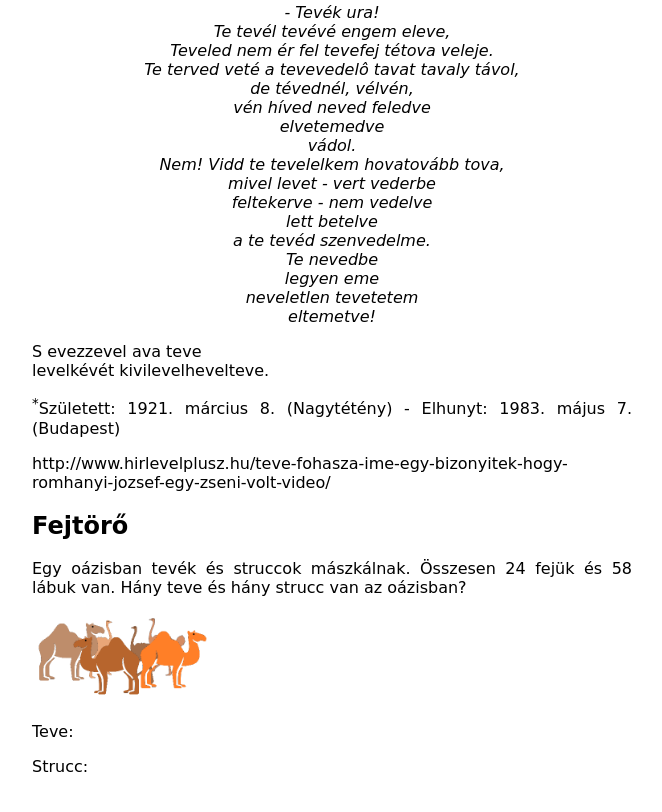
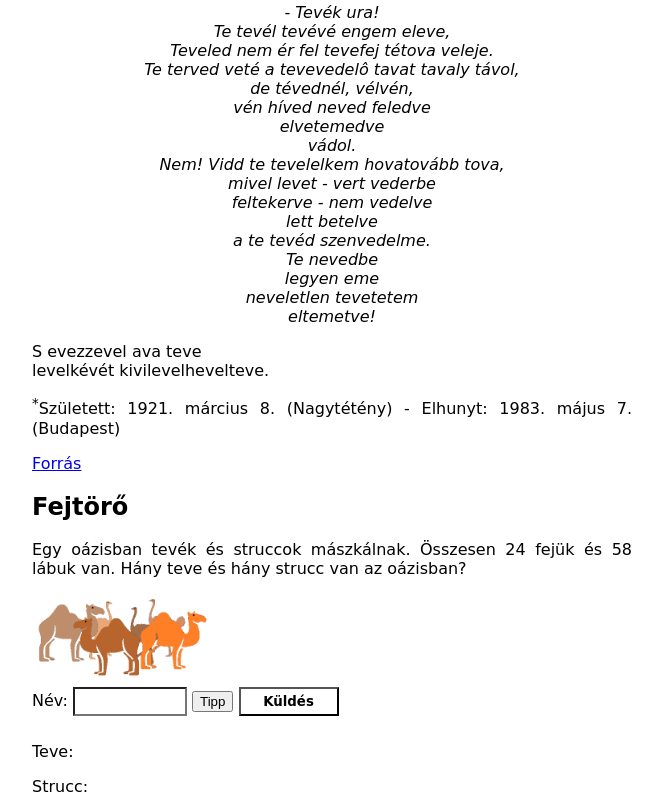
Before and after one commit to Szaklajda/Teve, a plain HTML site: page index.html in a window 1280 px wide. Shown: the part 993-1805 px from the top of the page, without its empty margins (308-970 px from the left). Drawn offline with Linux system fonts and the light colour scheme.

Commit message:
Catch up

```diff
--- a/index.html
+++ b/index.html
@@ -60,14 +60,24 @@
 		<p>S evezzevel ava teve<br />
 			levelkévét kivilevelhevelteve.</p>
 		<p id="romhanyi"><sup>*</sup>Született: 1921. március 8. (Nagytétény) - Elhunyt: 1983. május 7. (Budapest)</p>
-		<p>http://www.hirlevelplusz.hu/teve-fohasza-ime-egy-bizonyitek-hogy-romhanyi-jozsef-egy-zseni-volt-video/</p>
 
+		<p><a href="http://www.hirlevelplusz.hu/teve-fohasza-ime-egy-bizonyitek-hogy-romhanyi-jozsef-egy-zseni-volt-video/">Forrás</a> </p>
 
 		<h2>Fejtörő</h2>
 
 		<p>Egy oázisban tevék és struccok mászkálnak. Összesen 24 fejük és 58 lábuk van. Hány teve és hány strucc van az
 			oázisban?</p>
 		<img src="oazis.png" alt="Oázis" title="Oázis" class="tevekep" id="oazis">
+
+		<form action="">
+            <label for="nev">Név: </label>
+            <input type="text" id="nev">
+
+			<button>Tipp</button>
+
+            <input type="submit" value="Küldés">
+        </form>
+
 		<p>Teve: </p>
 		<p>Strucc: </p>
 
```
